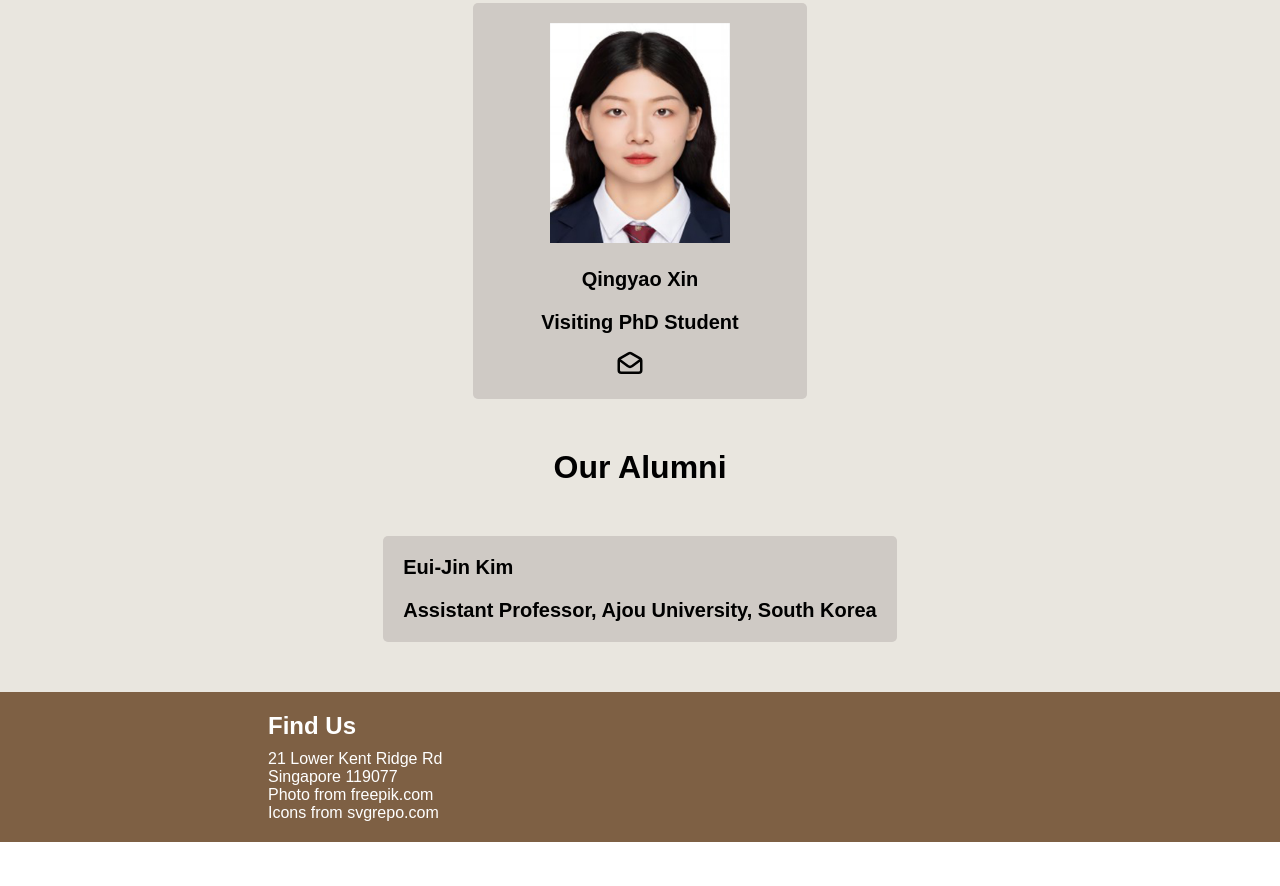
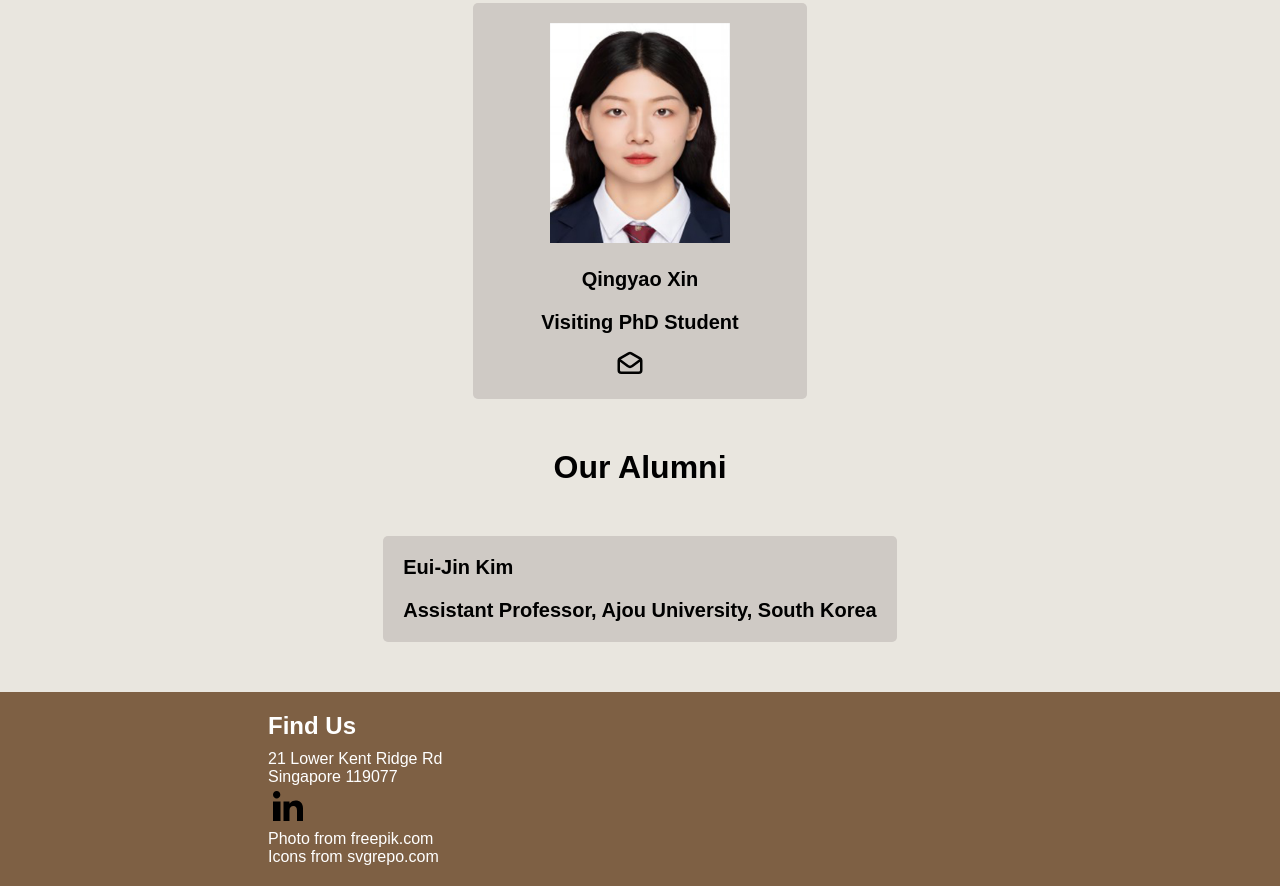
Before and after one commit to behaviouralcognitive/bcs-lab, a plain HTML site: page index.html in a window 1280 px wide. Shown: the part 8482-9368 px from the top of the page. Before the commit the page ends 9324 px from the top, so only its background shows below. Drawn offline with nearby package versions, Linux system fonts and the light colour scheme.

Commit message:
Update index.html

```diff
--- a/index.html
+++ b/index.html
@@ -454,6 +454,8 @@
                 <h3 class="f-title">Find Us</h3>
                 <p class="f-column-description"> 21 Lower Kent Ridge Rd</p>
                 <p class="f-column-description"> Singapore 119077</p>
+		<a href="https://www.linkedin.com/company/becos-lab" target="_blank">
+                <img src="pictures/icons/linkedin.svg" class="link-svg-icon" alt="EEG Icon"></a>
 
             </div>
             <div class="f-column">
```
